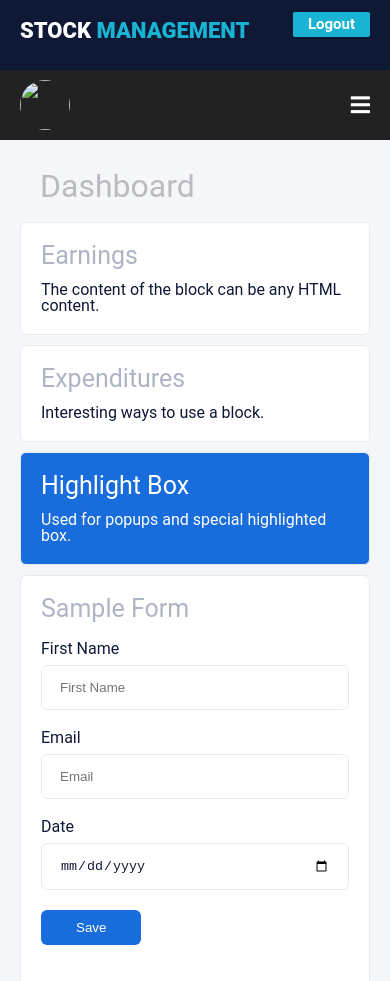
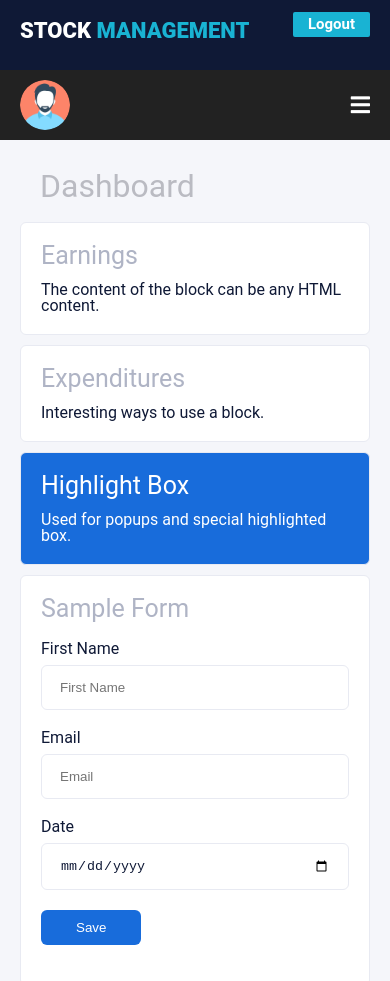
Before and after one commit to nexspy/stockmgmtux, a website: page index.html in a window 390 px wide. Shown: the top 981 px of the page. Drawn offline with nearby package versions, Linux system fonts and the light colour scheme.

Commit message:
missing profile image added

```diff
--- a/index.html
+++ b/index.html
@@ -30,7 +30,7 @@
       <!--mobile navigation bar start-->
       <div class="mobile_nav">
         <div class="nav_bar">
-          <img src="1.png" class="mobile_profile_image" alt="">
+          <img src="./images/profile.png" class="mobile_profile_image" alt="">
           <i class="fa fa-bars nav_btn"></i>
         </div>
         <div class="mobile_nav_items">
```
